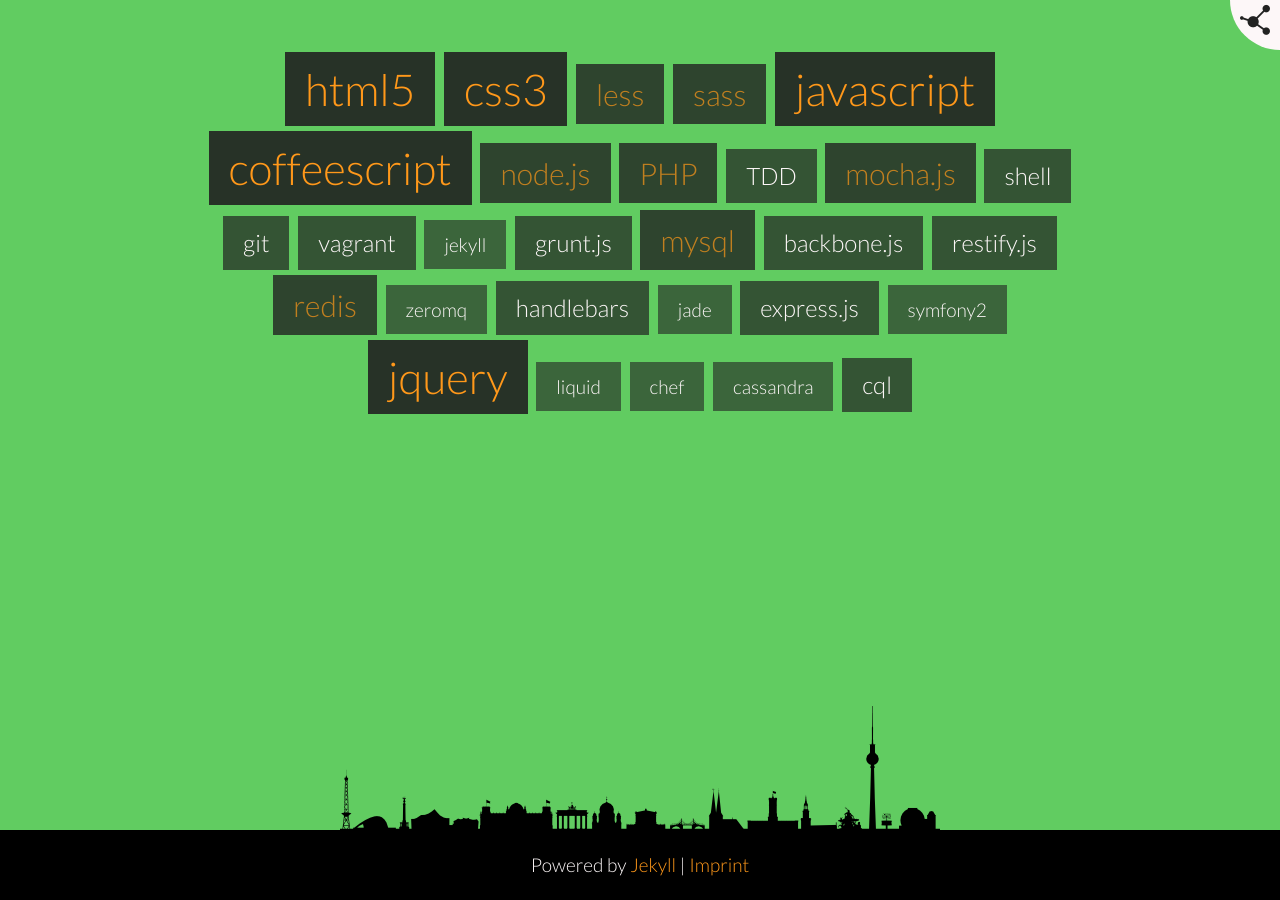
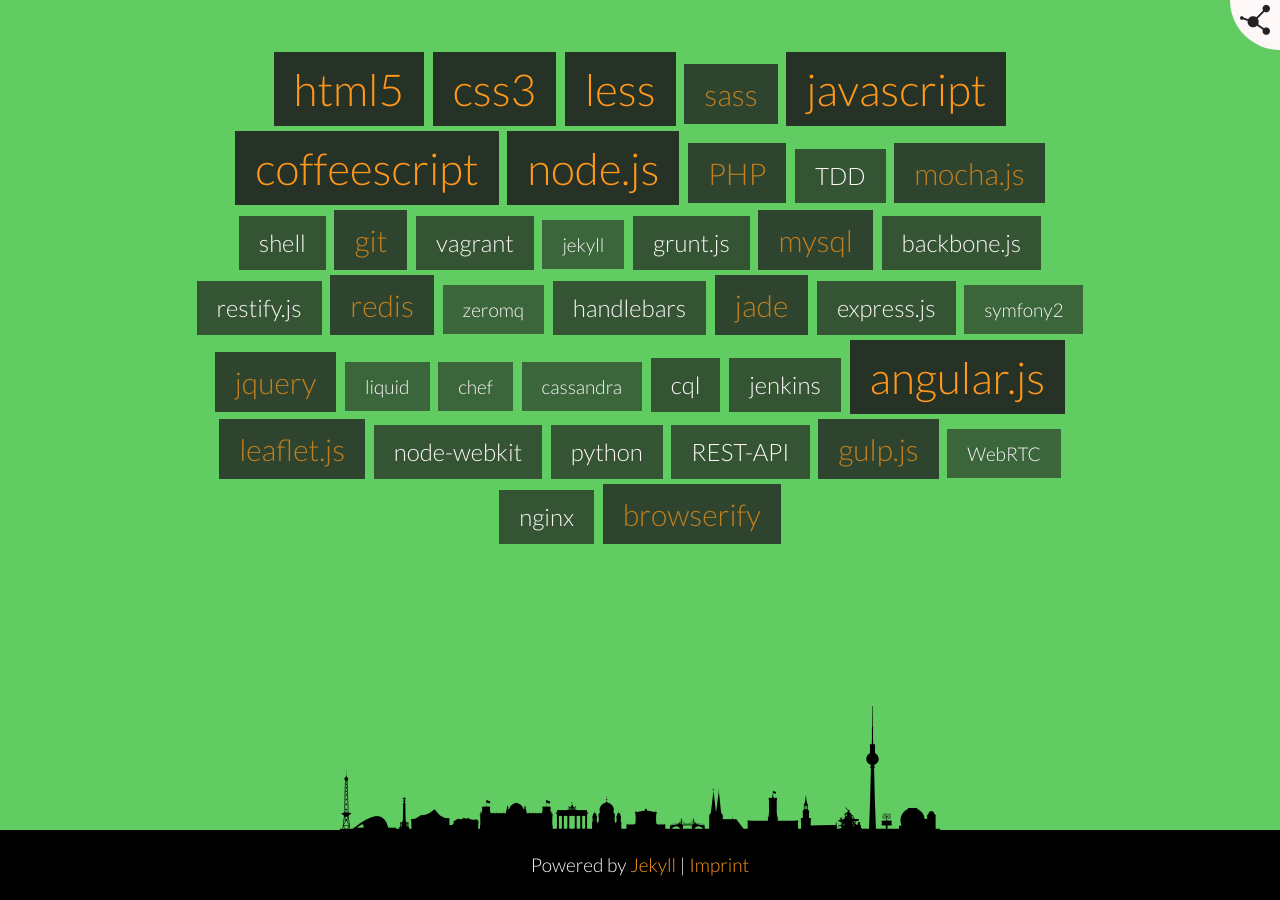
Before and after one commit to mupat/mupat.github.io, a Jekyll site: the page built from index.html, in a window 1280 px wide and 900 px high, scrolled down 1917 px. Built offline with Jekyll 4.4.1, drawn with Linux system fonts in a browser that asks for light colours; some web fonts are replaced.

Commit message:
add more skills

```diff
--- a/index.html
+++ b/index.html
@@ -88,14 +88,24 @@
   redis: 4
   zeromq: 2
   handlebars: 3
-  jade: 2
+  jade: 4
   express.js: 3
   symfony2: 2
-  jquery: 5
+  jquery: 4
   liquid: 2
   chef: 2
   cassandra: 2
   cql: 3
+  jenkins: 3
+  angular.js: 5
+  leaflet.js: 4
+  node-webkit: 3
+  python: 3
+  REST-API: 3
+  gulp.js: 4
+  WebRTC: 2
+  nginx: 3
+  browserify: 4
 ---
 
 <section id="overview" class="page align-center">
```
Also changed, not shown: other parts of index.html (+3 -3 lines).
